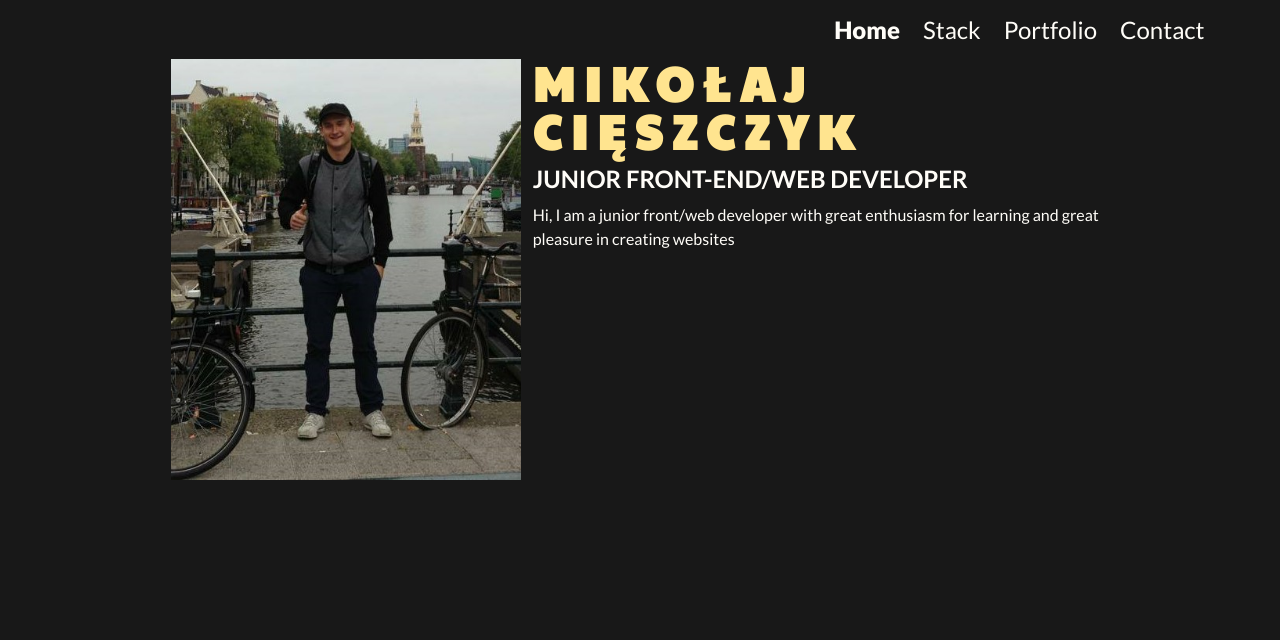
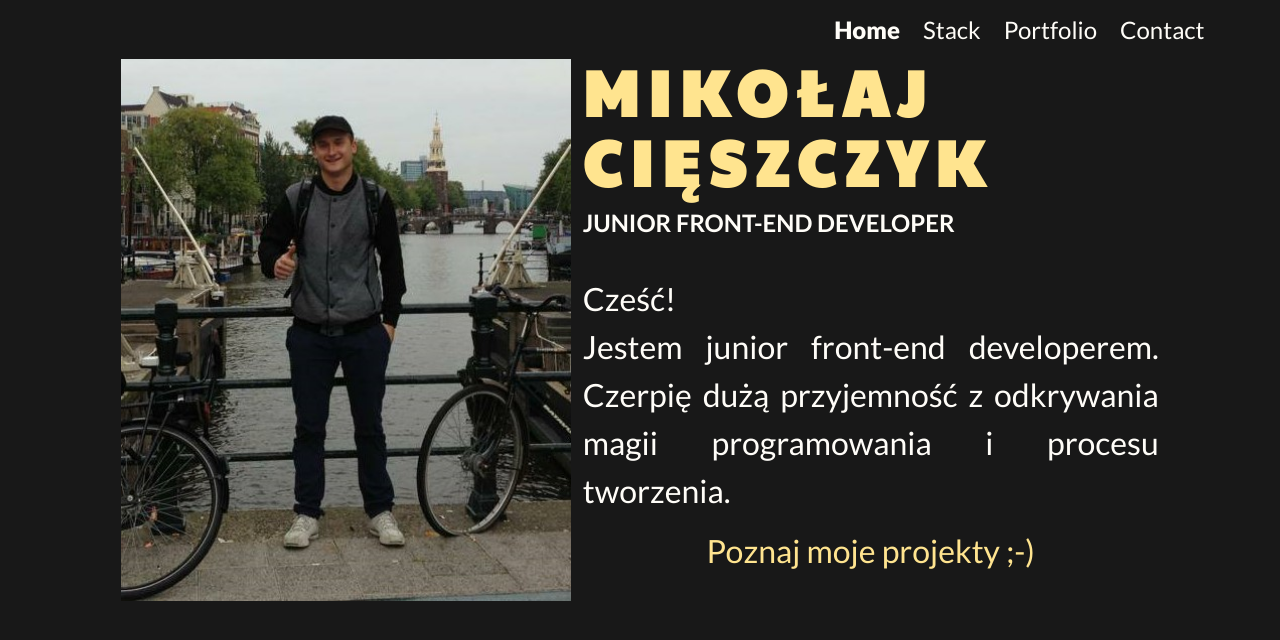
Before and after one commit to mikolajcieszczyk/emce-portfolio-page, a React (Create React App) app: page / in a window 1280 px wide. Shown: the top 640 px of the page. Built offline with nearby package versions, Linux system fonts and the light colour scheme.

Commit message:
poprawiony HomeView

```diff
--- a/src/components/views/HomeView.js
+++ b/src/components/views/HomeView.js
@@ -18,8 +18,9 @@ width: 50%;
 `;
 
 const HomeViewTitle = styled.h1`
+  margin-bottom: 1%;
   font-family: 'Paytone One', sans-serif;
-  font-size: 3em;
+  font-size: 4em;
   letter-spacing: 10px;
   text-align: left;
   color: #FFE48F;
@@ -27,13 +28,24 @@ const HomeViewTitle = styled.h1`
 `;
 
 const HomeViewSecondTitle = styled.h2`
+  margin-bottom: 5%;
   line-height: 2;
   text-align: left;
 `;
 
 const HomeViewContent = styled.p`
+  font-size: 2em;
   text-align: left;
 
+  p {
+    text-align: justify;
+  }
+
+  p:last-child {
+    margin-top: 2%;
+    color: #FFE48F;
+    text-align: center;
+  }
 `;
 
 function HomeView() {
@@ -44,15 +56,19 @@ function HomeView() {
           src={mikolajPhoto}
           alt="Mikolaj"
           style={{
-                        width: '350px'
+            width: '450px'
           }}
         />
       </HomeViewLeft>
       <HomeViewRight>
         <HomeViewTitle>MIKOŁAJ</HomeViewTitle>
         <HomeViewTitle>CIĘSZCZYK</HomeViewTitle>
-          <HomeViewSecondTitle>JUNIOR FRONT-END/WEB DEVELOPER</HomeViewSecondTitle>
-          <HomeViewContent>Hi, I am a junior front/web developer with great enthusiasm for learning and great pleasure in creating websites</HomeViewContent>
+        <HomeViewSecondTitle>JUNIOR FRONT-END DEVELOPER</HomeViewSecondTitle>
+        <HomeViewContent>
+          Cześć!
+          <p>Jestem junior front-end developerem. Czerpię dużą przyjemność z odkrywania magii programowania i procesu tworzenia.</p>
+          <p>Poznaj moje projekty ;-)</p>
+        </HomeViewContent>
       </HomeViewRight>
     </HomeViewWrapper>
   );
```
Lines whose indentation alone changed are shown as unchanged.
